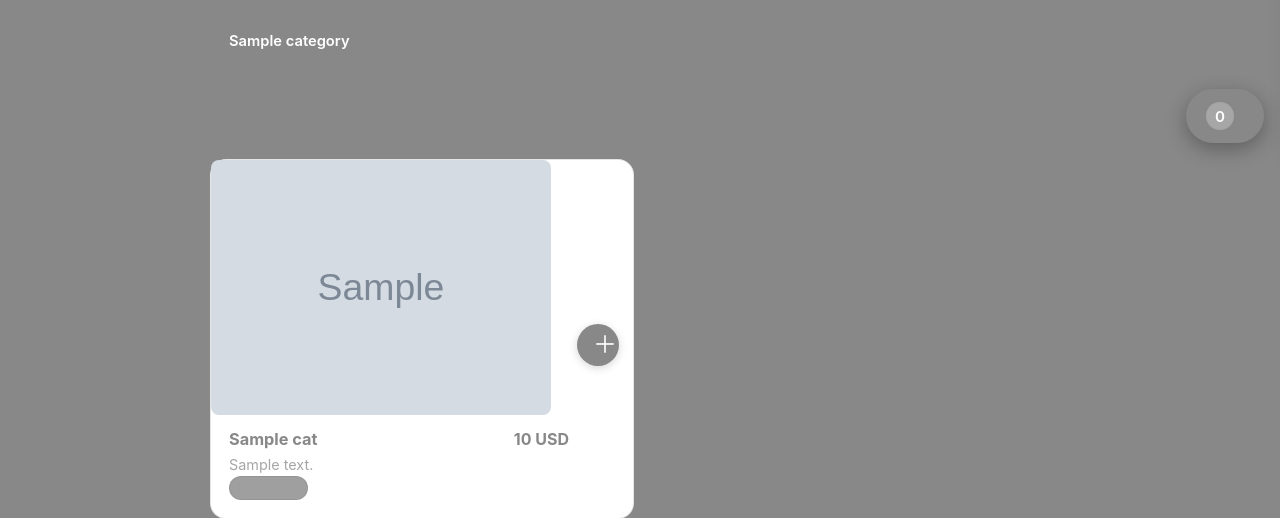
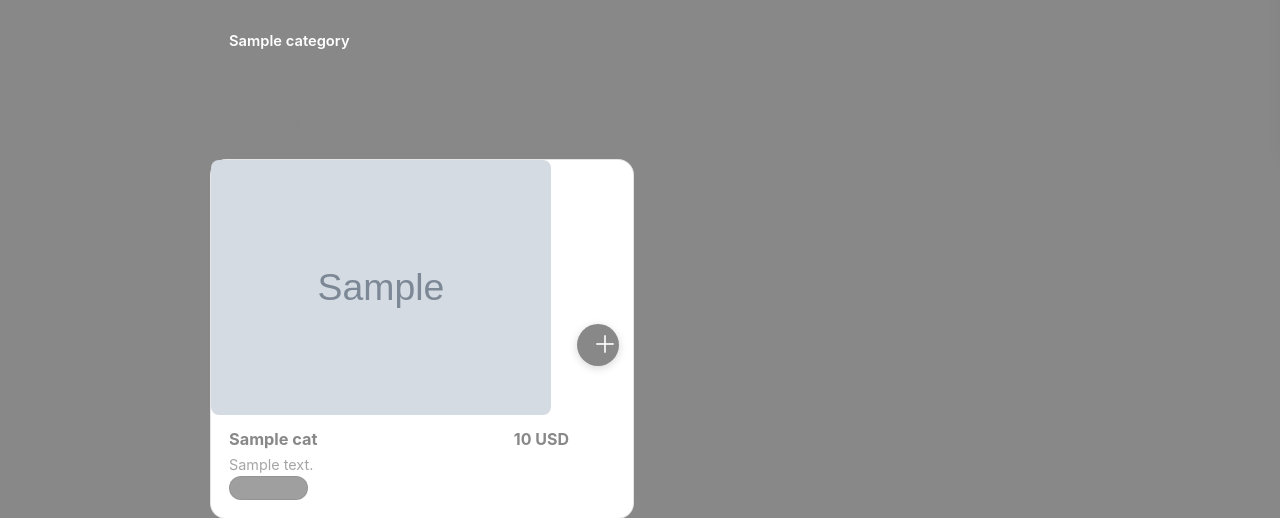
Before and after one commit to bluehawana/vibe-business-llm, a FastAPI app: template app/templates/site.html in a window 1280 px wide. Shown: the part 641-1159 px from the top of the page. Run offline with FastAPI, Linux system fonts and the light colour scheme; the template is opened without the code that fills it: most values are stand-ins (such as "Sample title", 1, 10 or a date in 2020); grey boxes marked "Sample" are stand-in pictures.

Commit message:
Cart lives top right, full stop
The floating pill is gone. The nav cart button is the single entry point and
shows count plus running total once shopping starts.

Co-Authored-By: Claude Opus 5 (1M context) <noreply@anthropic.com>

```diff
--- a/app/templates/site.html
+++ b/app/templates/site.html
@@ -34,7 +34,6 @@
     --card: #171717;
     --line: rgba(255,255,255,.14);
   }
-  html.dark .cartbar { background: var(--accent); }
   html.dark .pills button.on { background: #f5f4f1; border-color: #f5f4f1; color: #111; }
   * { box-sizing: border-box; margin: 0; }
   body {
@@ -160,15 +159,6 @@
       border-radius: 16px 16px 0 0; aspect-ratio: 16 / 7; }
   .item .instore { align-self: flex-start; }
   /* Bottom cart bar — the one loud CTA, always within thumb's reach */
-  .cartbar { position: fixed; right: 16px; bottom: 16px; z-index: 40;
-      display: flex; align-items: center; gap: 10px; background: var(--primary); color: #fff;
-      border: 0; border-radius: 999px; padding: 13px 20px; font-family: inherit;
-      font-size: 1rem; font-weight: 600; cursor: pointer;
-      box-shadow: 0 6px 20px rgba(0,0,0,.3); }
-  .cartbar .count { background: rgba(255,255,255,.25); border-radius: 999px; min-width: 28px;
-      height: 28px; display: grid; place-items: center; font-size: .95rem; }
-  .cartbar .lbl { flex: 1; text-align: left; }
-  body { padding-bottom: 24px; }
   /* Photos */  /* Photos */
   .hero.photo { background-size: cover; background-position: center; border-radius: 18px;
       margin-top: 6px; }
@@ -208,7 +198,7 @@
     {% else %}<span class="logo">{{ spec.business_name }}</span>{% endif %}
     <button class="modechip" id="modechip" hidden></button>
     <button class="modechip" id="darkbtn" aria-label="Dark mode">🌙</button>
-    <button class="cartbtn" id="cartbtn">🛒 <span id="cartcount">0</span></button>
+    <button class="cartbtn" id="cartbtn">🛒 <span id="cartcount">0</span><span id="cartbtntotal"></span></button>
   </nav>
 
   <div class="hero{% if spec.hero.get('image') %} photo{% endif %}"{% if spec.hero.get('image') %} style="background-image:linear-gradient(rgba(22,17,12,.42),rgba(22,17,12,.55)),url('{{ spec.hero.image }}')"{% endif %}>
@@ -292,11 +282,6 @@
 
   <footer>{{ spec.get('copyright') or spec.business_name }}</footer>
 </div>
-
-<button class="cartbar" id="cartbar" hidden>
-  <span class="count" id="cbcount">0</span>
-  <span class="tot" id="cbtotal"></span>
-</button>
 
 <div class="drawer" id="drawer">
   <h2>{% if spec.language == 'sv' %}Din beställning{% else %}Your order{% endif %}
@@ -466,8 +451,6 @@ const spy = new IntersectionObserver(entries => {
 }, { rootMargin: '-15% 0px -70% 0px' });
 for (const c of document.querySelectorAll('.category')) spy.observe(c);
 
-document.getElementById('cartbar').onclick = () => drawer.classList.add('open');
-
 function addToCart(id) { cart[id] = (cart[id] || 0) + 1; renderCart(); }
 function bump(id, d) { cart[id] = (cart[id] || 0) + d; if (cart[id] <= 0) delete cart[id]; renderCart(); }
 
@@ -483,9 +466,6 @@ function renderCart() {
   const ids = Object.keys(cart);
   const n = ids.reduce((s, i) => s + cart[i], 0);
   document.getElementById('cartcount').textContent = n;
-  const bar = document.getElementById('cartbar');
-  bar.hidden = !ids.length || drawer.classList.contains('open');
-  document.getElementById('cbcount').textContent = n;
   box.innerHTML = ids.length
     ? ids.map(id => {
         const it = ITEMS[id];
@@ -497,7 +477,8 @@ function renderCart() {
     : '<p class="empty">{% if spec.language == "sv" %}Varukorgen är tom{% else %}Your cart is empty{% endif %}</p>';
   const total = cartTotal();
   document.getElementById('carttotal').textContent = total.toFixed(0) + ' ' + SPEC.currency;
-  document.getElementById('cbtotal').textContent = total.toFixed(0) + ' ' + SPEC.currency;
+  document.getElementById('cartbtntotal').textContent =
+      ids.length ? ' · ' + total.toFixed(0) + ' ' + SPEC.currency : '';
 
   // The button says exactly what happens next, so nobody taps "Pay" expecting
   // a card form and lands on "go to the counter" instead.
```
